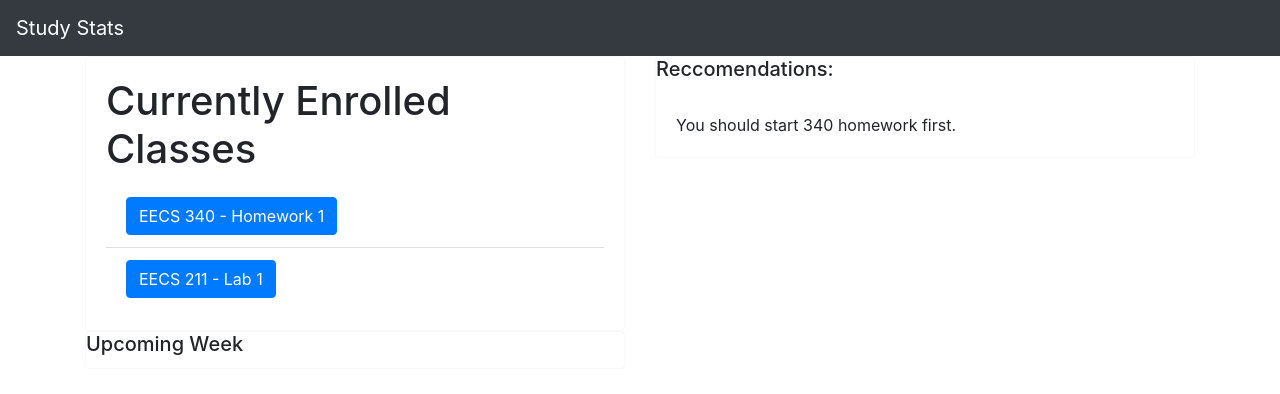
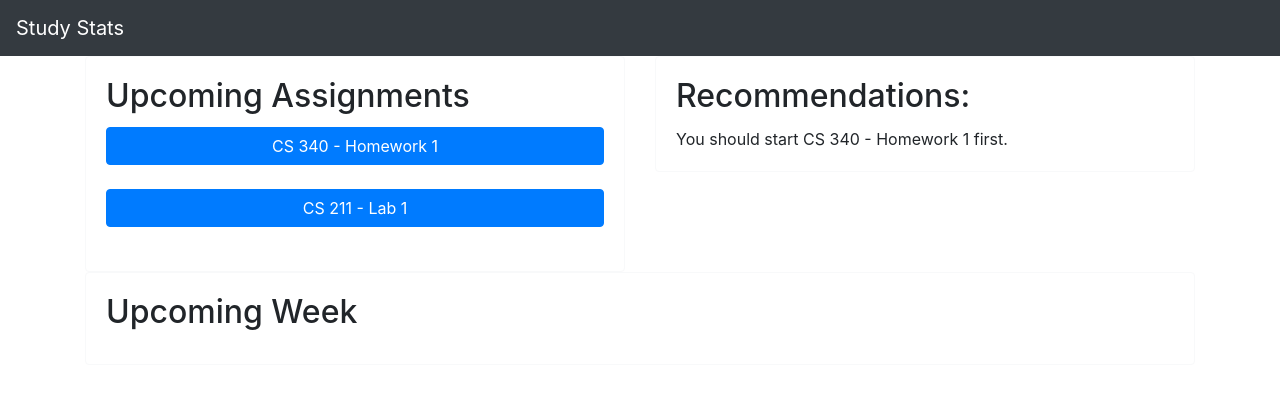
Before and after one commit to pervezn/travis, a React (Create React App) app: page / in a window 1280 px wide. Shown: the top 394 px of the page. Built offline with nearby package versions, Linux system fonts and the light colour scheme.

Commit message:
modal for marking assignments as complete, style changes

```diff
--- a/src/App.js
+++ b/src/App.js
@@ -1,68 +1,153 @@
-import React from 'react';
+import React, { useState } from 'react';
 import './App.css';
 import 'bootstrap/dist/css/bootstrap.min.css';
 import Navbar from 'react-bootstrap/Navbar';
 import Card from 'react-bootstrap/Card';
-import ListGroup from 'react-bootstrap/ListGroup';
+import ButtonGroup from 'react-bootstrap/ListGroup';
 import Container from 'react-bootstrap/Container';
 import Col from 'react-bootstrap/Col';
 import Row from 'react-bootstrap/Row';
 import Button from 'react-bootstrap/Button';
+import Modal from 'react-bootstrap/Modal';
+import Form from 'react-bootstrap/Form';
+import _ from 'lodash';
 
-const Nav = ({}) => (
+const Nav = () => (
   <Navbar bg="dark" variant="dark">
     <Navbar.Brand href="#home">Study Stats</Navbar.Brand>
   </Navbar>
 );
 
-const CurrClasses = ({}) => (
+const CurrClasses = ({state}) => {
+
+  const [showLog, setShowLog] = useState(false);
+  const [logItem, setLogItem] = useState({title:"", assignment: "", median: 0});
+
+  const handleClose = () => setShowLog(false);
+
+  const handleSubmit = (currClass) => {
+    let newClasses = state.classes;
+    let i = 0;
+    for (i; i < state.classes.length; i += 1) {
+      if (_.isEqual(state.classes[i], currClass)) {
+        newClasses.splice(i, 1);
+      }
+    }
+    state.setClasses(newClasses);
+    setShowLog(false);
+  }
+
+  const handleShow = (currClass) => {
+    setLogItem(currClass);
+    setShowLog(true);
+  };
+
+  return (
     <Col>
       <Card border="light">
         <Card.Body>
-        <Card.Title><h1>Currently Enrolled Classes</h1></Card.Title>
+          <Card.Title><h2>Upcoming Assignments</h2></Card.Title>
           <Card.Text>
-          <ListGroup variant="flush">
-            <ListGroup.Item><Button>EECS 340 - Homework 1</Button></ListGroup.Item>
-            <ListGroup.Item><Button>EECS 211 - Lab 1</Button></ListGroup.Item>
-          </ListGroup>
+            <ButtonGroup variant="flush">
+              {state.classes.map(currClass =>
+                <React.Fragment key={currClass.title}>
+                <Button onClick={() => handleShow(currClass)}>{currClass.title} - {currClass.assignment}</Button>
+                <br />
+                </React.Fragment>
+              )}
+            </ButtonGroup>
+
+            <Modal show={showLog} onHide={handleClose}>
+              <Modal.Header closeButton>
+                <Modal.Title>Time Entry for {logItem.title} - {logItem.assignment}</Modal.Title>
+              </Modal.Header>
+              <Modal.Body>
+                <Form>
+                  <Form.Group controlId="exampleForm.ControlTextarea1">
+                    <Form.Label>
+                      Total hours spent to complete this assignment:
+                    </Form.Label>
+                    <Form.Control as="textarea" rows="2" />
+                  </Form.Group>
+                </Form>
+              </Modal.Body>
+              <Modal.Footer>
+                <Button onClick={() => handleSubmit(logItem, state.classes)} variant="success">
+                  Submit
+                </Button>
+              </Modal.Footer>
+            </Modal>
           </Card.Text>
         </Card.Body>
       </Card>
     </Col>
   );
+};
 
-const Reccomendations = ({}) => (
+const Recommendations = ({state}) => {
+  let maxHours = 0;
+  let firstHW = "";
+  let firstClass = "";
+  console.log(state);
+  for (let i = 0; i < state.classes.length; i += 1) {
+    if (state.classes[i].median > maxHours) {
+      maxHours = state.classes[i].median
+      firstHW = state.classes[i].assignment
+      firstClass = state.classes[i].title
+    }
+  }
+  return (
     <Col>
       <Card border="light">
-      <Card.Title>Reccomendations: </Card.Title>
-      <Card.Body>You should start 340 homework first.</Card.Body>
+        <Card.Body>
+          <Card.Title><h2>Recommendations:</h2></Card.Title>
+          <Card.Text>You should start {firstClass} - {firstHW} first.</Card.Text>
+        </Card.Body>
+      </Card>
+    </Col>
+  )
+};
+
+const Upcoming = () => (
+    <Col>
+      <Card border="light">
+        <Card.Body>
+          <Card.Title><h2>Upcoming Week</h2></Card.Title>
+        </Card.Body>
       </Card>
     </Col>
 );
 
-const Upcoming = ({}) => (
-  <Row>
-    <Col>
-      <Card border="light">
-        <Card.Title>Upcoming Week</Card.Title>
-      </Card>
-    </Col>
-    <Col>
-    </Col>
-  </Row>
-);
-
 
 function App() {
+  const [classes, setClasses] = useState([{title: "", assignment: "", median: 0}]);
+  let classData = [
+    {
+      title: "CS 340",
+      assignment: "Homework 1",
+      median: 6
+    },
+    {
+      title: "CS 211",
+      assignment: "Lab 1",
+      median: 2
+    }
+  ];
+  if (classes[0]['title'] === "") {
+    setClasses(classData);
+  }
+
   return (
     <React.Fragment>
       <Nav/>
       <Container>
         <Row>
-          <CurrClasses/>
-          <Reccomendations/>
+          <CurrClasses key={classes[0].title} state={{classes, setClasses}}/>
+          <Recommendations state={{classes, setClasses}}/>
         </Row>
-        <Upcoming/>
+        <Row>
+          <Upcoming />
+        </Row>
       </Container>
     </React.Fragment>
   );
```
Lines whose indentation alone changed are shown as unchanged.
